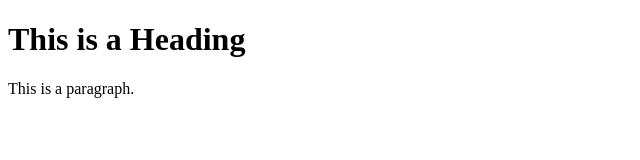
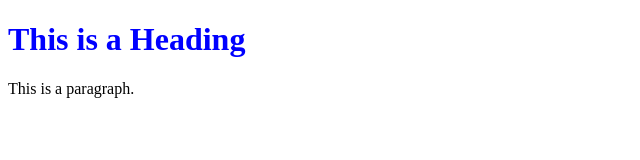
Before and after one commit to tom073100/test, a plain HTML site: page index.html in a window 1280 px wide. Shown: the whole page, without its empty margins (0-640 px from the left). Drawn offline with Linux system fonts and the light colour scheme.

Commit message:
made the heading blue

```diff
--- a/index.html
+++ b/index.html
@@ -5,7 +5,7 @@
 </head>
 <body>
 
-<h1>This is a Heading</h1>
+<h1 style="color:blue">This is a Heading</h1>
 <p>This is a paragraph.</p>
 
 </body>
```
